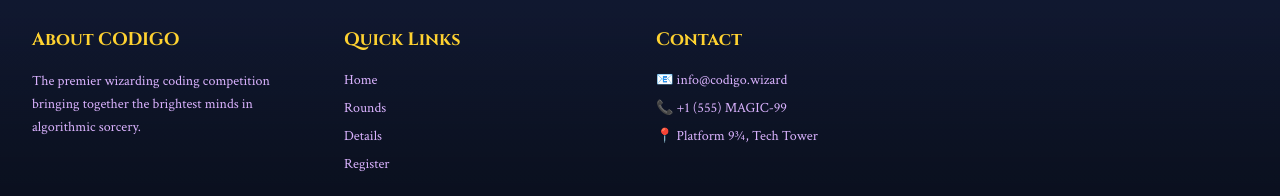
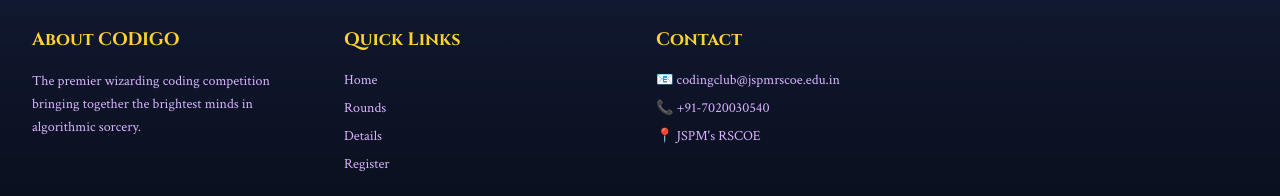
Before and after one commit to ShashankPonna/Codigo, a React (Vite) app: page / in a window 1280 px wide. Shown: the part 7141-7337 px from the top of the page. Built offline with nearby package versions, Linux system fonts and the light colour scheme.

Commit message:
Updated Footer

```diff
--- a/src/app/App.tsx
+++ b/src/app/App.tsx
@@ -956,9 +956,9 @@ export default function App() {
                 Contact
               </h5>
               <ul className="space-y-2 text-purple-300 text-sm" style={{ fontFamily: 'Crimson Text, serif' }}>
-                <li>📧 info@codigo.wizard</li>
-                <li>📞 +1 (555) MAGIC-99</li>
-                <li>📍 Platform 9¾, Tech Tower</li>
+                <li>📧 codingclub@jspmrscoe.edu.in</li>
+                <li>📞 +91-7020030540</li>
+                <li>📍 JSPM's RSCOE</li>
               </ul>
             </div>
 
```
